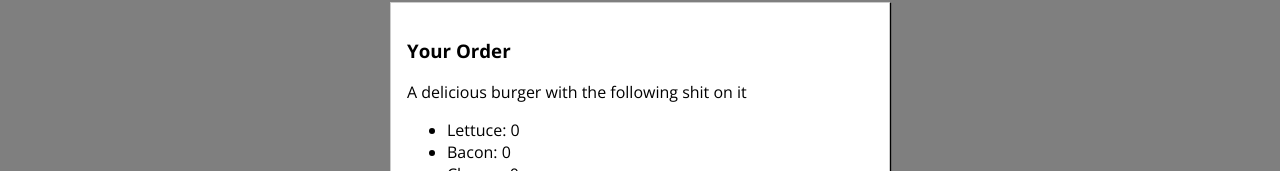
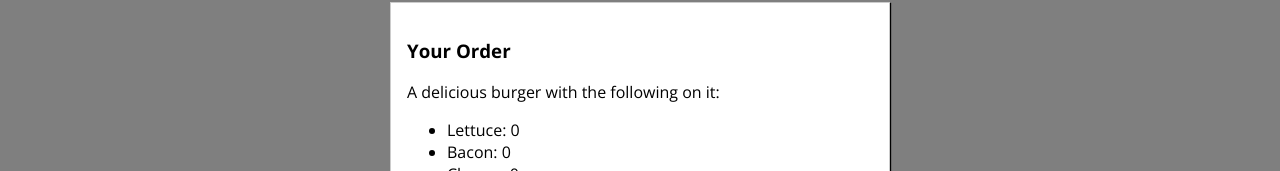
Before and after one commit to JoeGuzikowski/BurgerBuilder-ReactJS, a React app: page / in a window 1280 px wide. Both pictures are taken after a click on the button "ORDER NOW". Shown: the part 451-622 px from the top of the page. Built offline with nearby package versions, Linux system fonts and the light colour scheme.

Commit message:
dont swear

```diff
--- a/src/components/Burger/OrderSummary/OrderSummary.js
+++ b/src/components/Burger/OrderSummary/OrderSummary.js
@@ -18,7 +18,7 @@ const orderSummary = (props) => {
     return (
         <Aux>
             <h3> Your Order </h3>
-            <p> A delicious burger with the following shit on it</p>
+            <p> A delicious burger with the following on it: </p>
             <ul>
                 {ingredientSummary}
             </ul>
```
